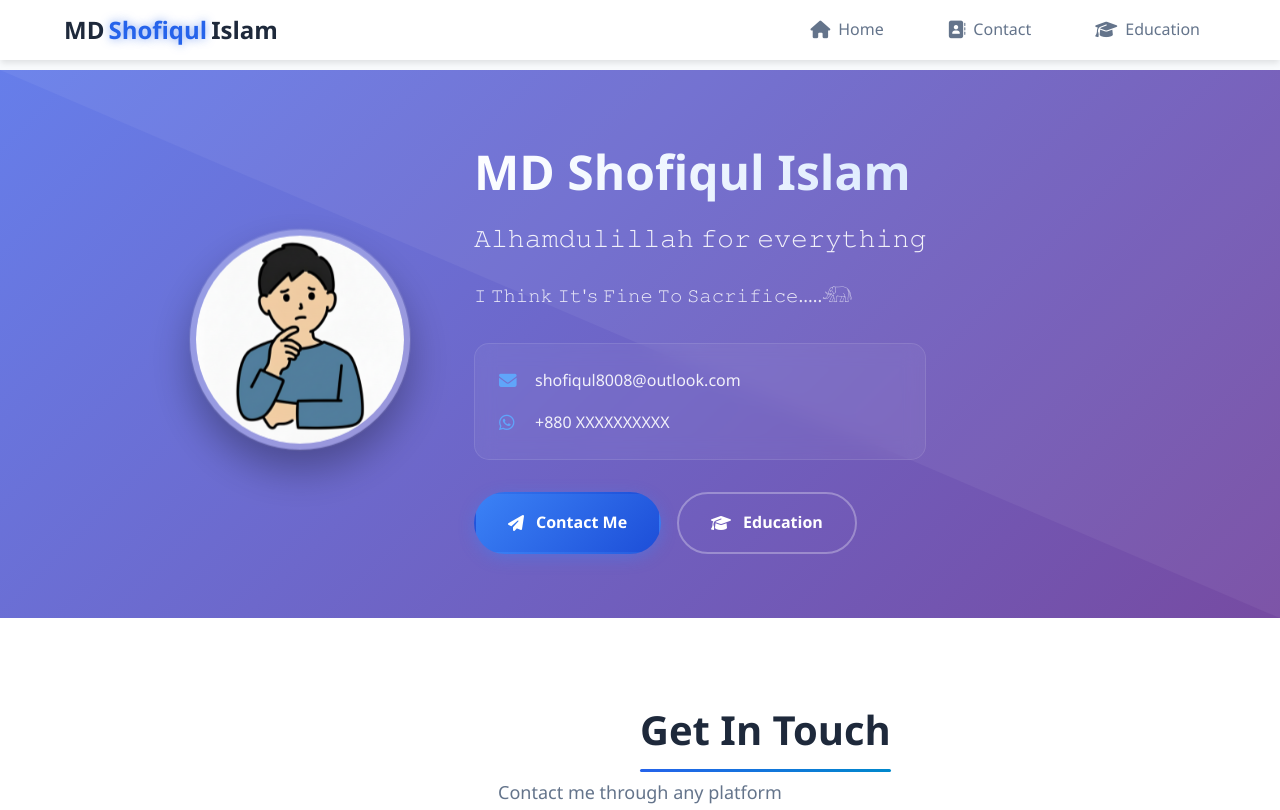
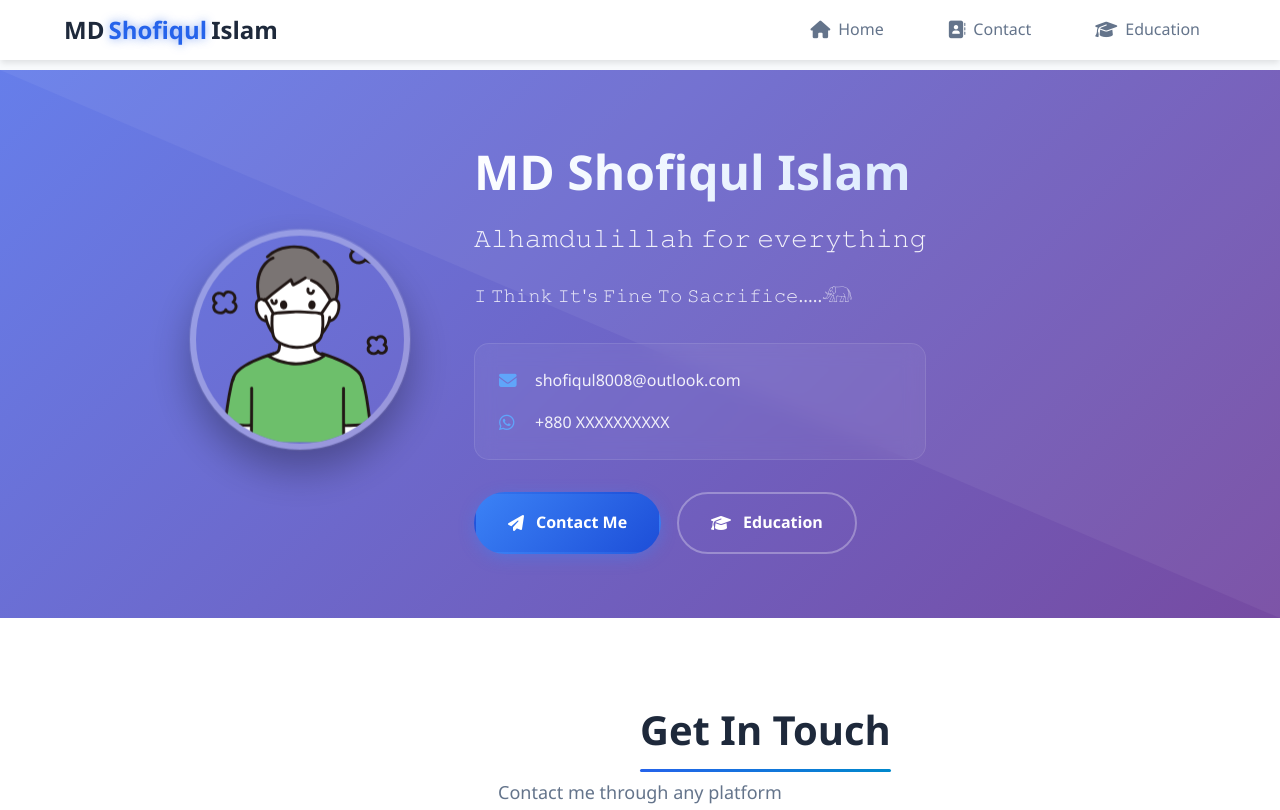
Before and after one commit to shofiqul8008/shofiqul8008.github.io, a plain HTML site: page index.html in a window 1280 px wide. Shown: the top 810 px of the page. Drawn offline with Linux system fonts and the light colour scheme.

Commit message:
Change profile image to profile3.svg

```diff
--- a/index.html
+++ b/index.html
@@ -67,7 +67,7 @@
             <div class="profile-display">
                 <div class="profile-picture-container">
                     <div class="profile-image-wrapper">
-                        <img src="images/profile.jpg" alt="MD Shofiqul Islam"
+                        <img src="images/profile3.svg" alt="MD Shofiqul Islam"
                              class="profile-picture" id="profilePicture">
                     </div>
                 </div>
```
